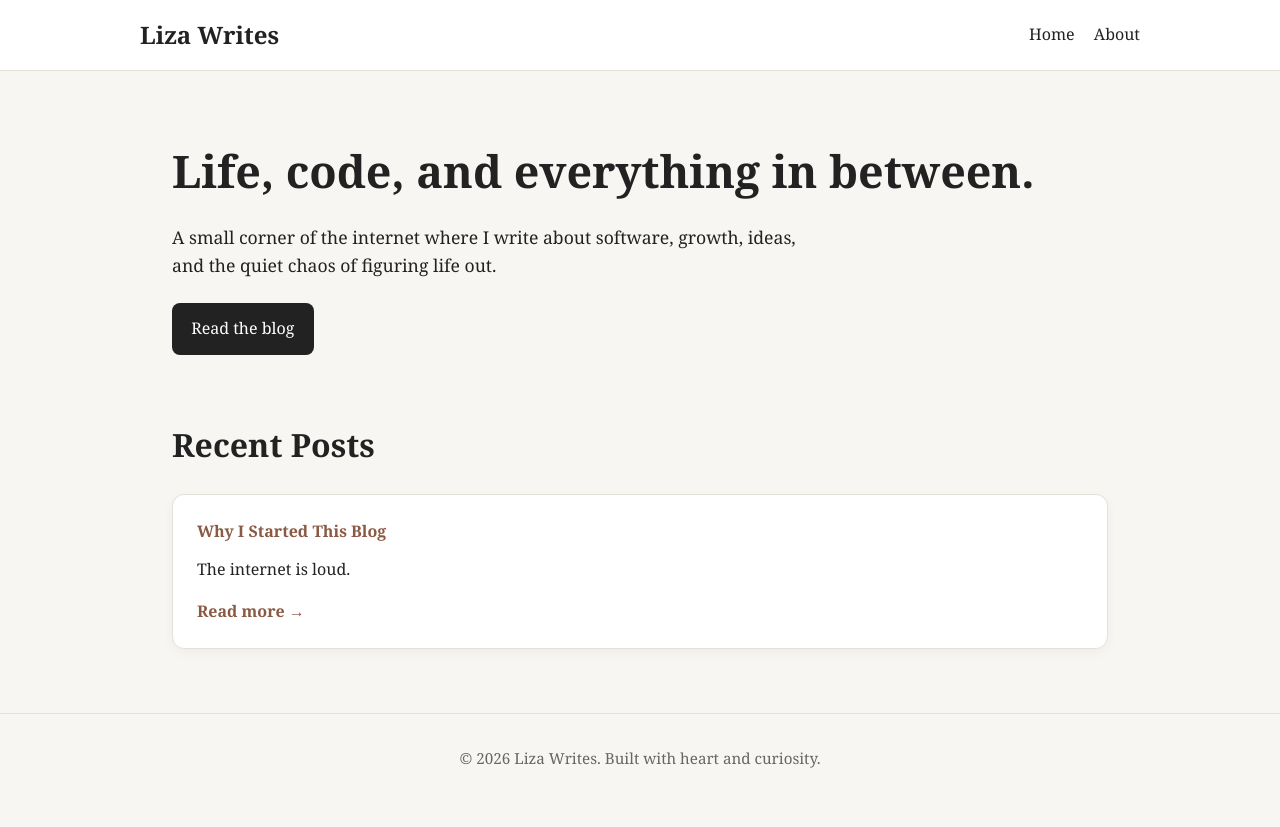
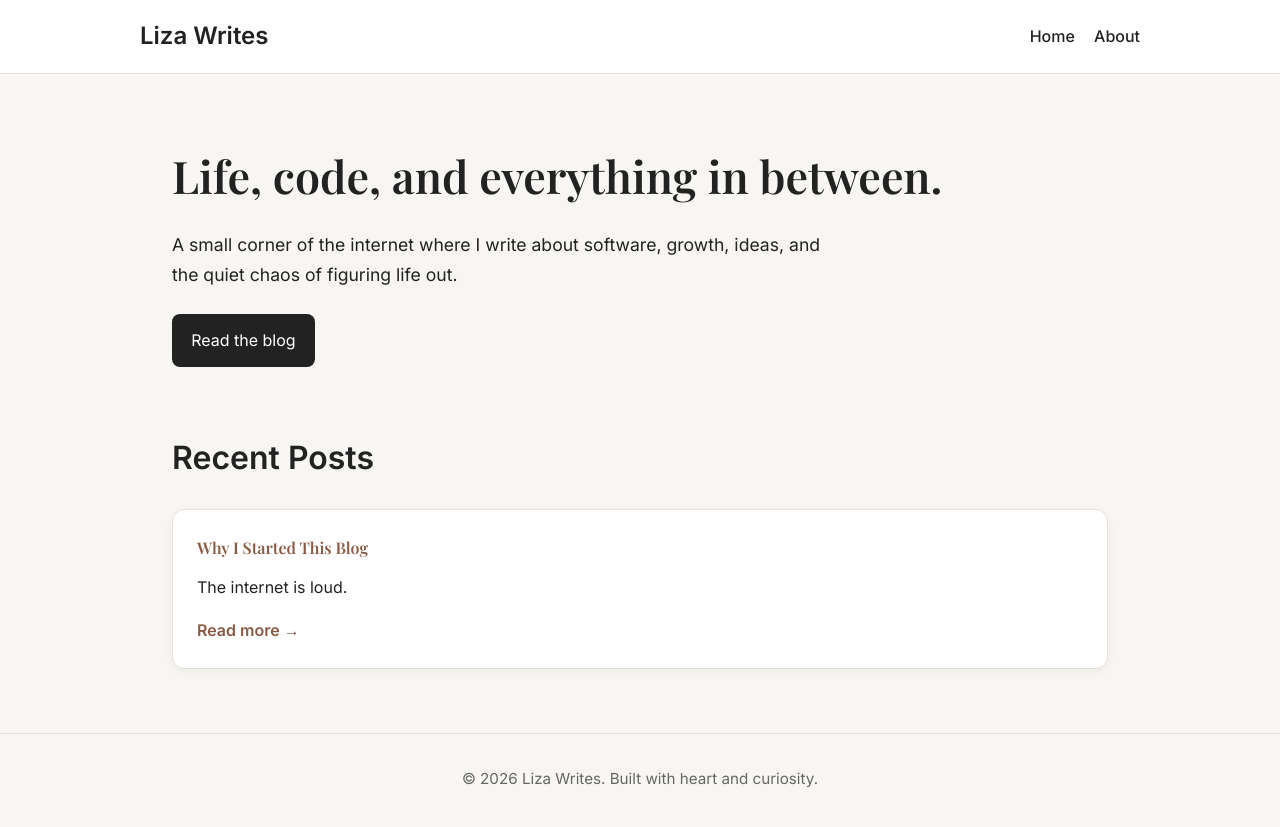
Before and after one commit to louangeliza/louangeliza.github.io, a Jekyll site: the page built from index.md, in a window 1280 px wide. Shown: the top 827 px of the page. Built offline with Jekyll 4.4.1, drawn with Linux system fonts in a browser that asks for light colours.

Commit message:
added images on posts

```diff
--- a/_layouts/default.html
+++ b/_layouts/default.html
@@ -6,6 +6,10 @@
   <title>{% if page.title %}{{ page.title }} | {% endif %}{{ site.title }}</title>
   <meta name="description" content="{{ site.description }}" />
   <link rel="stylesheet" href="{{ '/assets/css/style.css' | relative_url }}">
+  <link rel="preconnect" href="https://fonts.googleapis.com">
+<link rel="preconnect" href="https://fonts.gstatic.com" crossorigin>
+
+<link href="https://fonts.googleapis.com/css2?family=Inter:wght@300;400;500;600&family=Playfair+Display:wght@500;600&display=swap" rel="stylesheet">
 </head>
 <body>
   <header>
--- a/assets/css/style.css
+++ b/assets/css/style.css
@@ -5,10 +5,23 @@
   }
 
   body {
-    font-family: Georgia, serif;
-    line-height: 1.6;
+    font-family: "Inter", sans-serif;
+    line-height: 1.7;
     background: #f8f6f2;
     color: #222;
+  }
+
+  .hero-text h2,
+  .post-preview h2,
+  .card h4 {
+    font-family: "Playfair Display", serif;
+  }
+  .post-cover img {
+    width: 100%;
+    max-height: 420px;
+    object-fit: cover;
+    border-radius: 12px;
+    margin-bottom: 2rem;
   }
 
   header {
```
Also changed, not shown: _layouts/post.html (+11 -0 lines), _posts/2026-03-13-my-first-post.md (+1 -0 lines), 1 other file.
